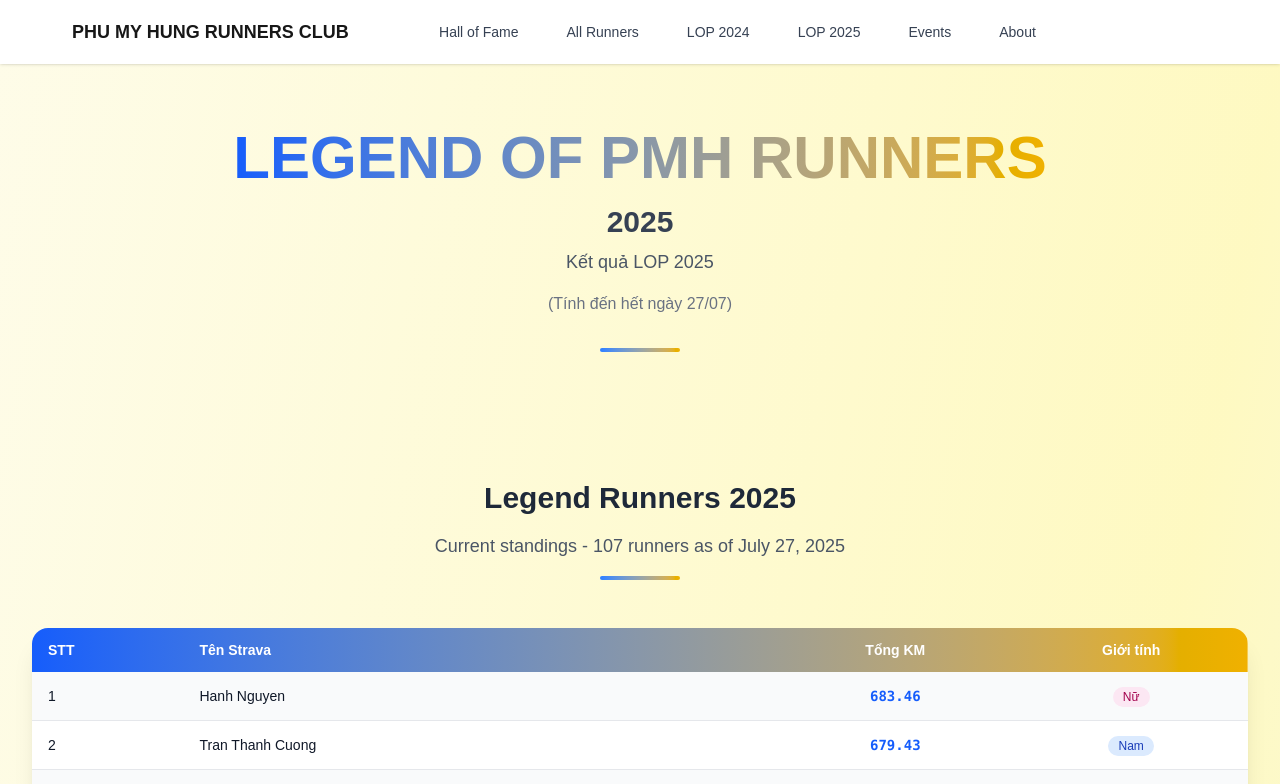
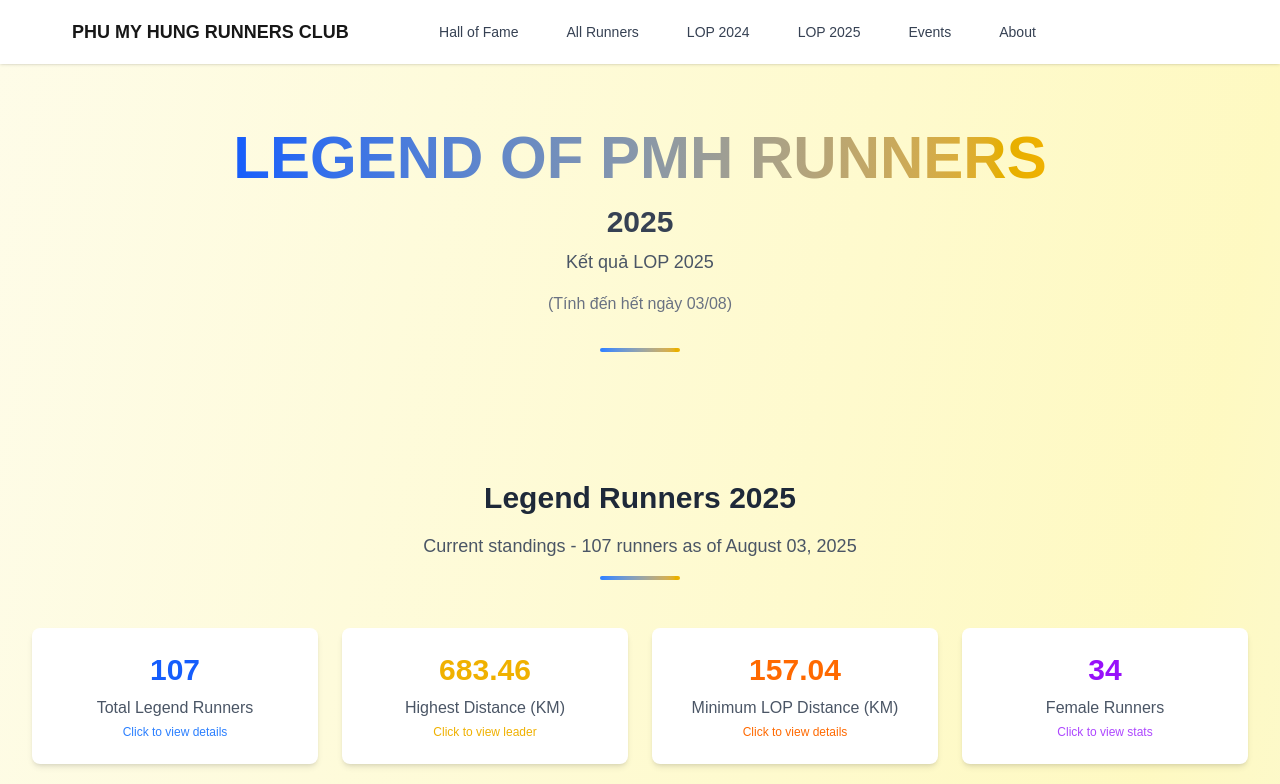
Before and after one commit to ldcduc/PMHR-hall-of-fame, a Next.js app: page /lop-2025 in a window 1280 px wide. Shown: the top 784 px of the page. Built offline with nearby package versions, Linux system fonts and the light colour scheme.

Commit message:
Finish UI

```diff
--- a/src/app/lop-2025/page.tsx
+++ b/src/app/lop-2025/page.tsx
@@ -36,6 +36,7 @@
 
   // Top female runner
   const topFemaleRunner = femaleRunners[0];
+  const topMaleRunner = maleRunners[0];
 
   return (
     <div className="min-h-screen bg-gradient-to-br from-yellow-50 via-yellow-100 to-blue-50">
@@ -49,7 +50,7 @@
           </h1>
           <h2 className="text-2xl md:text-3xl font-semibold text-gray-700 mb-2">2025</h2>
           <p className="text-lg text-gray-600 mb-4">Kết quả LOP 2025</p>
-          <p className="text-base text-gray-500 mb-8">(Tính đến hết ngày 27/07)</p>
+          <p className="text-base text-gray-500 mb-8">(Tính đến hết ngày 03/08)</p>
           <div className="w-20 h-1 bg-gradient-to-r from-blue-500 to-yellow-500 mx-auto rounded-full"></div>
         </div>
       </section>
@@ -60,10 +61,48 @@
           <div className="text-center mb-12">
             <h2 className="text-3xl font-bold text-gray-800 mb-4">Legend Runners 2025</h2>
             <p className="text-lg text-gray-600">
-              Current standings - {totalRunners} runners as of July 27, 2025
+              Current standings - {totalRunners} runners as of August 03, 2025
             </p>
             <div className="w-20 h-1 bg-gradient-to-r from-blue-500 to-yellow-500 mx-auto rounded-full mt-4"></div>
           </div>
+
+          {/* Table Statistics */}
+          <div className="mt-8 grid grid-cols-1 md:grid-cols-4 gap-6">
+            <div
+              className="bg-white rounded-lg shadow-md p-6 text-center cursor-pointer hover:shadow-lg transition-shadow"
+              onClick={() => setIsTotalModalOpen(true)}
+            >
+              <div className="text-3xl font-bold text-blue-600 mb-2">{totalRunners}</div>
+              <div className="text-gray-600">Total Legend Runners</div>
+              <div className="text-xs text-blue-500 mt-1">Click to view details</div>
+            </div>
+            <div
+              className="bg-white rounded-lg shadow-md p-6 text-center cursor-pointer hover:shadow-lg transition-shadow"
+              onClick={() => setIsHighestModalOpen(true)}
+            >
+              <div className="text-3xl font-bold text-yellow-500 mb-2">{highestDistance}</div>
+              <div className="text-gray-600">Highest Distance (KM)</div>
+              <div className="text-xs text-yellow-500 mt-1">Click to view leader</div>
+            </div>
+            <div
+              className="bg-white rounded-lg shadow-md p-6 text-center cursor-pointer hover:shadow-lg transition-shadow"
+              onClick={() => setIsLowestModalOpen(true)}
+            >
+              <div className="text-3xl font-bold text-orange-500 mb-2">{lowestDistance}</div>
+              <div className="text-gray-600">Minimum LOP Distance (KM)</div>
+              <div className="text-xs text-orange-500 mt-1">Click to view details</div>
+            </div>
+            <div
+              className="bg-white rounded-lg shadow-md p-6 text-center cursor-pointer hover:shadow-lg transition-shadow"
+              onClick={() => setIsGenderModalOpen(true)}
+            >
+              <div className="text-3xl font-bold text-purple-600 mb-2">{femaleCount}</div>
+              <div className="text-gray-600">Female Runners</div>
+              <div className="text-xs text-purple-500 mt-1">Click to view stats</div>
+            </div>
+          </div>
+
+          <br></br>
 
           <div className="bg-white rounded-2xl shadow-xl overflow-hidden">
             <div className="overflow-x-auto">
@@ -101,42 +140,6 @@
                   ))}
                 </tbody>
               </table>
-            </div>
-          </div>
-
-          {/* Table Statistics */}
-          <div className="mt-8 grid grid-cols-1 md:grid-cols-4 gap-6">
-            <div
-              className="bg-white rounded-lg shadow-md p-6 text-center cursor-pointer hover:shadow-lg transition-shadow"
-              onClick={() => setIsTotalModalOpen(true)}
-            >
-              <div className="text-3xl font-bold text-blue-600 mb-2">{totalRunners}</div>
-              <div className="text-gray-600">Total Legend Runners</div>
-              <div className="text-xs text-blue-500 mt-1">Click to view details</div>
-            </div>
-            <div
-              className="bg-white rounded-lg shadow-md p-6 text-center cursor-pointer hover:shadow-lg transition-shadow"
-              onClick={() => setIsHighestModalOpen(true)}
-            >
-              <div className="text-3xl font-bold text-yellow-500 mb-2">{highestDistance}</div>
-              <div className="text-gray-600">Highest Distance (KM)</div>
-              <div className="text-xs text-yellow-500 mt-1">Click to view leader</div>
-            </div>
-            <div
-              className="bg-white rounded-lg shadow-md p-6 text-center cursor-pointer hover:shadow-lg transition-shadow"
-              onClick={() => setIsLowestModalOpen(true)}
-            >
-              <div className="text-3xl font-bold text-orange-500 mb-2">{lowestDistance}</div>
-              <div className="text-gray-600">Minimum LOP Distance (KM)</div>
-              <div className="text-xs text-orange-500 mt-1">Click to view details</div>
-            </div>
-            <div
-              className="bg-white rounded-lg shadow-md p-6 text-center cursor-pointer hover:shadow-lg transition-shadow"
-              onClick={() => setIsGenderModalOpen(true)}
-            >
-              <div className="text-3xl font-bold text-purple-600 mb-2">{femaleCount}</div>
-              <div className="text-gray-600">Female Runners</div>
-              <div className="text-xs text-purple-500 mt-1">Click to view stats</div>
             </div>
           </div>
         </div>
@@ -251,6 +254,16 @@
               </div>
 
               {topFemaleRunner && (
+                <div className="grid grid-cols-2 gap-4">
+                  <div className="bg-gradient-to-br from-blue-50 to-blue-100 rounded-lg p-4">
+                    <h4 className="font-semibold text-gray-800 mb-2">Top Male Runner</h4>
+                    <div className="flex justify-between items-center">
+                      <span className="font-medium">{topMaleRunner.name}</span>
+                      <span className="text-blue-600 font-bold">{topMaleRunner.distance} KM</span>
+                    </div>
+                    <div className="text-sm text-gray-500">Position #{topMaleRunner.stt}</div>
+                  </div>
+
                   <div className="bg-gradient-to-br from-pink-50 to-pink-100 rounded-lg p-4">
                     <h4 className="font-semibold text-gray-800 mb-2">Top Female Runner</h4>
                     <div className="flex justify-between items-center">
@@ -259,12 +272,13 @@
                     </div>
                     <div className="text-sm text-gray-500">Position #{topFemaleRunner.stt}</div>
                   </div>
+                </div>
               )}
 
               <div className="bg-gradient-to-br from-yellow-50 to-yellow-100 rounded-lg p-4">
-                <h4 className="font-semibold text-gray-800 mb-3">Top 5 Female Runners</h4>
+                <h4 className="font-semibold text-gray-800 mb-3">Top 10 Female Runners</h4>
                 <div className="space-y-2">
-                  {femaleRunners.slice(0, 5).map((runner, index) => (
+                  {femaleRunners.slice(0, 10).map((runner, index) => (
                     <div key={runner.stt} className="flex justify-between items-center text-sm">
                       <span className="flex items-center">
                         <span className="w-6 h-6 rounded-full bg-pink-500 text-white text-xs flex items-center justify-center mr-2">
@@ -273,6 +287,22 @@
                         {runner.name}
                       </span>
                       <span className="text-pink-600 font-bold">{runner.distance} KM</span>
+                    </div>
+                  ))}
+                </div>
+              </div>
+              <div className="bg-gradient-to-br from-yellow-50 to-yellow-100 rounded-lg p-4">
+                <h4 className="font-semibold text-gray-800 mb-3">Top 10 Male Runners</h4>
+                <div className="space-y-2">
+                  {maleRunners.slice(0, 10).map((runner, index) => (
+                    <div key={runner.stt} className="flex justify-between items-center text-sm">
+                      <span className="flex items-center">
+                        <span className="w-6 h-6 rounded-full bg-blue-500 text-white text-xs flex items-center justify-center mr-2">
+                          {index + 1}
+                        </span>
+                        {runner.name}
+                      </span>
+                      <span className="text-blue-600 font-bold">{runner.distance} KM</span>
                     </div>
                   ))}
                 </div>
```
Lines whose indentation alone changed are shown as unchanged.
